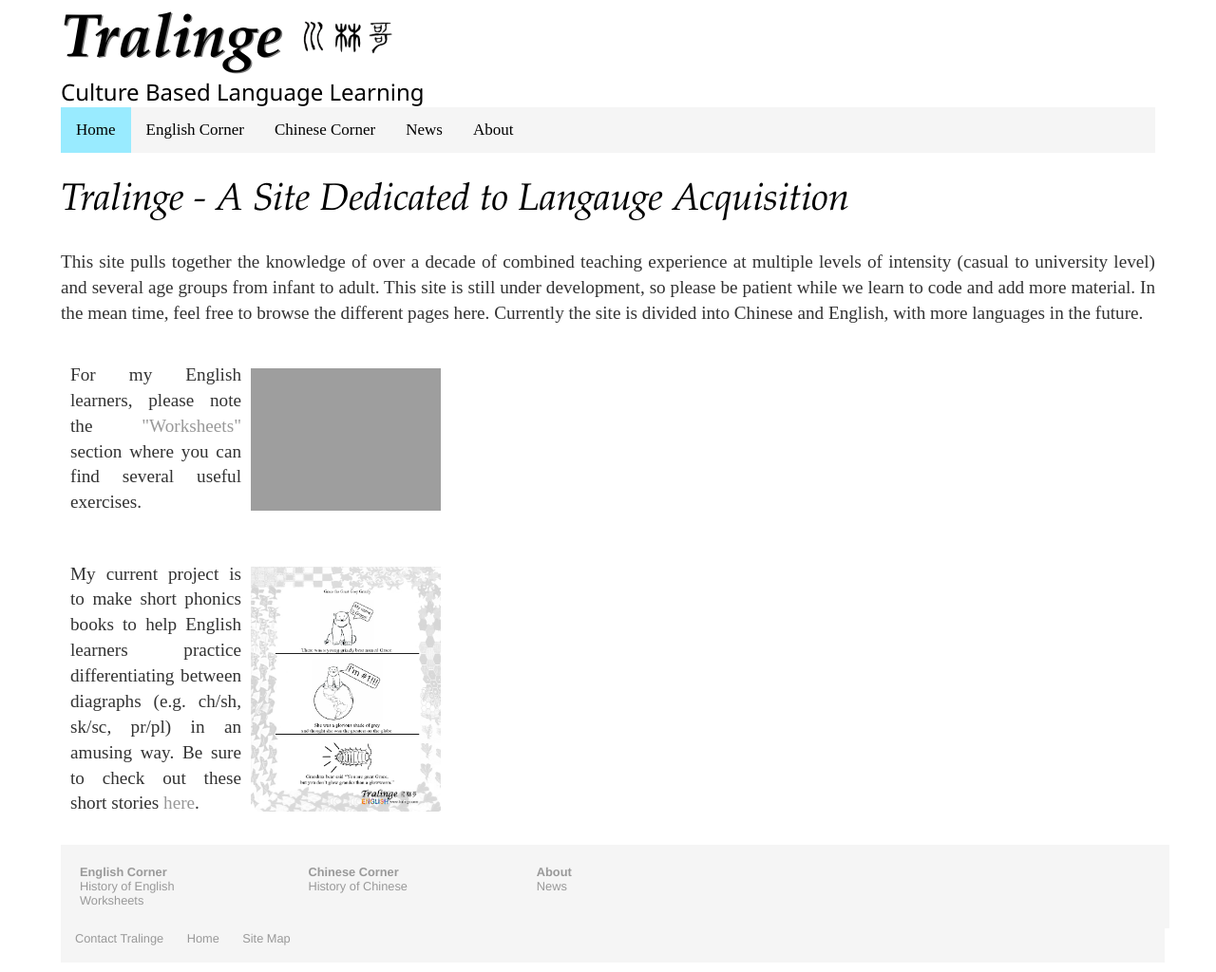
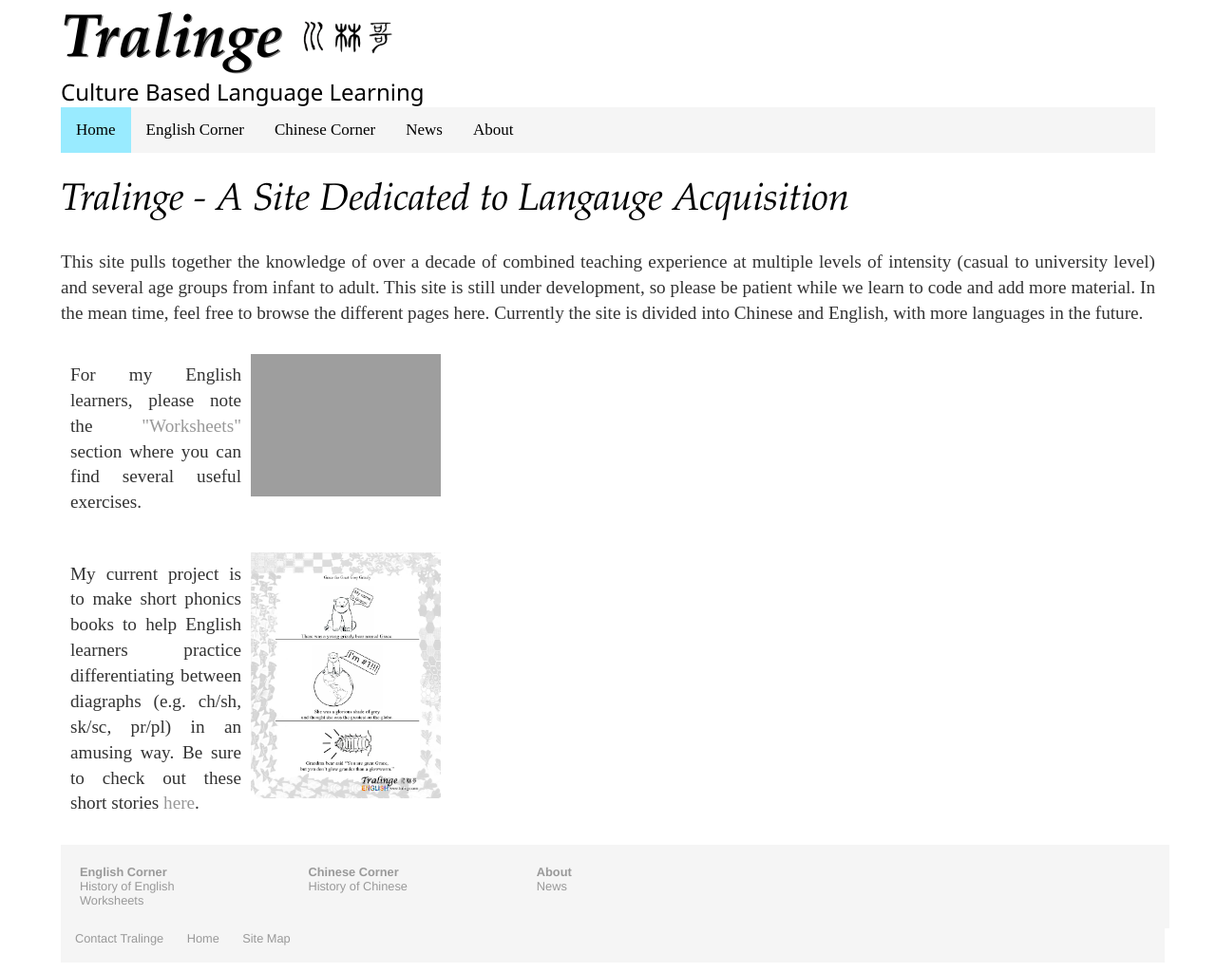
Before and after one commit to Tralinge/tralinge.github.io, a Jekyll site: the page built from index.html, in a window 1280 px wide. Shown: the whole page at 95% size. Built offline with Jekyll 4.4.1, drawn with Linux system fonts in a browser that asks for light colours.

Commit message:
Update index.html

```diff
--- a/index.html
+++ b/index.html
@@ -29,7 +29,7 @@
   font-size: 30px;
 } -->
 
-	<div style="display: flex; align-items: center; width: 400px; margin: 10px;">
+	<div style="display: flex; align-items: top; width: 400px; margin: 10px;">
 		<div>
 			<p> For my English learners, please note the <a href="https://www.tralinge.com/english_corner/worksheets.html">
 				"Worksheets"</a> section where you can find several useful exercises.
@@ -44,7 +44,7 @@
 		</div>
 	</div>
 
-	<div style="clear: both; display: flex; align-items: center; width: 400px; margin: 10px;">
+	<div style="clear: both; display: flex; align-items: top; width: 400px; margin: 10px;">
 		<div>
 			<p>
 				My current project is to make short phonics books to help English learners
```
